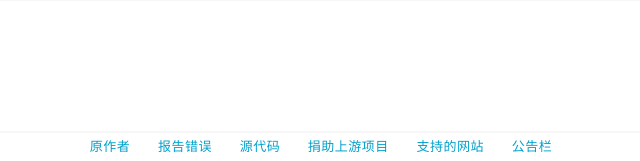
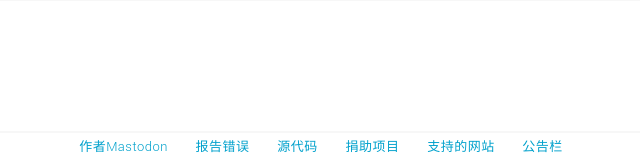
Before and after one commit to doubaniux/boofilsic, a Django app: page /collections/create/ in a window 1280 px wide. Shown: the part 812-973 px from the top of the page, without its empty margins (319-959 px from the left). Run offline with Django 3.2, Linux system fonts and the light colour scheme; the visitor is signed in with stand-in values (Sample User, id 1); parts of the project's set-up code (start-up, migrations or seed data) failed here and were passed over.

Commit message:
replace remaining neo traces

```diff
--- a/common/templates/partial/_footer.html
+++ b/common/templates/partial/_footer.html
@@ -1,10 +1,10 @@
 <footer class="footer">
     <div class="grid">
         <div class="footer__border">
-            <a class="footer__link" target="_blank" href="https://donotban.com/@whitiewhite">原作者</a>
+            <a class="footer__link" target="_blank" href="https://donotban.com/@testie">作者Mastodon</a>
             <a class="footer__link" target="_blank" href="{{ support_link }}">报告错误</a>
-            <a class="footer__link" target="_blank" href="https://github.com/neodb-social" id="githubLink">源代码</a>
-            <a class="footer__link" target="_blank" href="https://patreon.com/tertius" id="sponsor">捐助上游项目</a>
+            <a class="footer__link" target="_blank" href="https://github.com/doubaniux/boofilsic" id="githubLink">源代码</a>
+            <a class="footer__link" target="_blank" href="https://patreon.com/tertius" id="sponsor">捐助项目</a>
             <a class="footer__link" target="_blank" href="/announcement/supported-sites/" id="supported-sites">支持的网站</a>
             <a class="footer__link" target="_blank" href="/announcement/" id="supported-sites">公告栏</a>
         </div>
--- a/users/feeds.py
+++ b/users/feeds.py
@@ -21,7 +21,7 @@ class ReviewFeed(Feed):
         return user.url
 
     def description(self, user):
-        return "%s的评论合集 - NeoDB" % user.display_name
+        return "%s的评论合集 - NiceDB" % user.display_name
 
     def items(self, user):
         if user is None:
```
Also changed, not shown: common/static/opensearch.xml (+3 -3 lines).
